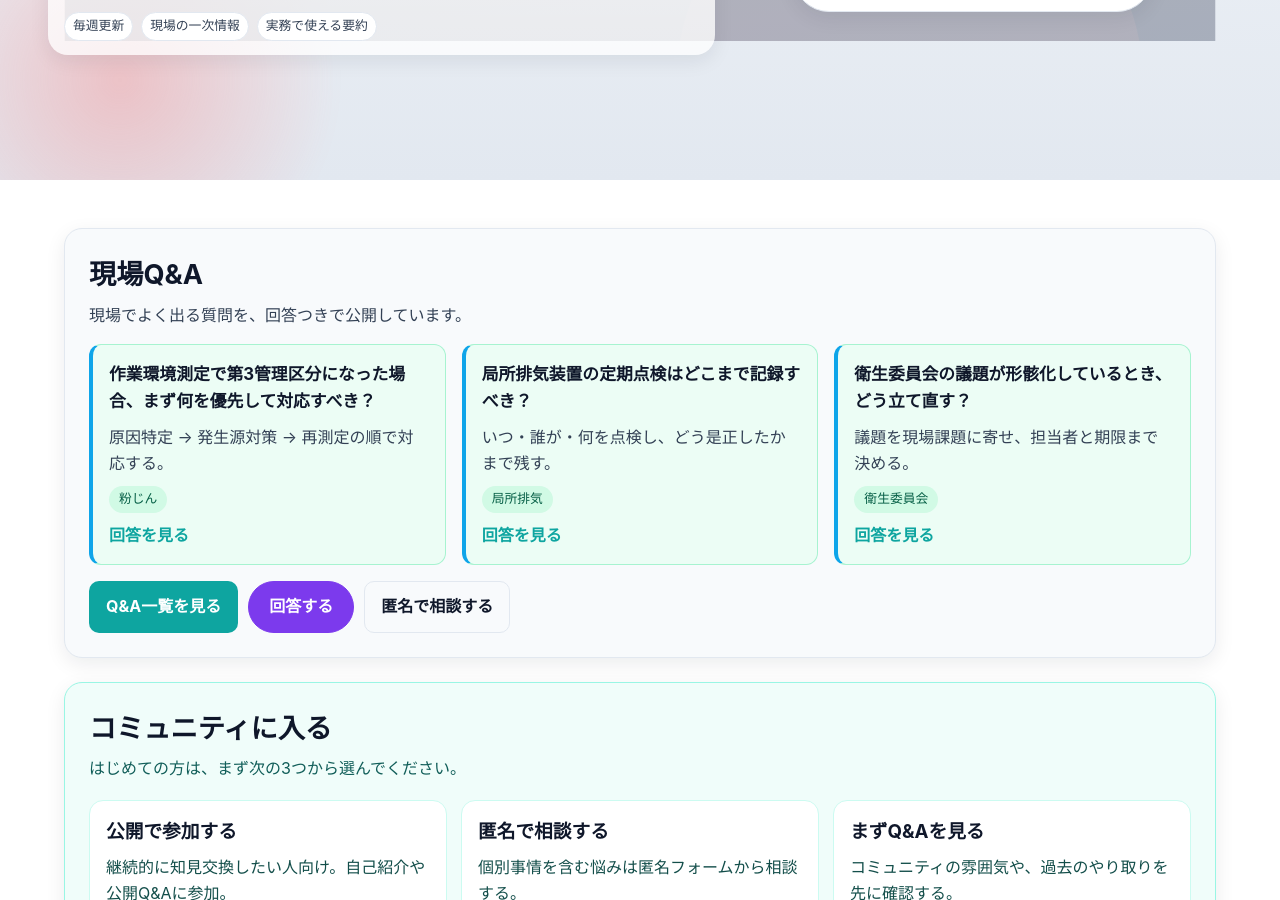
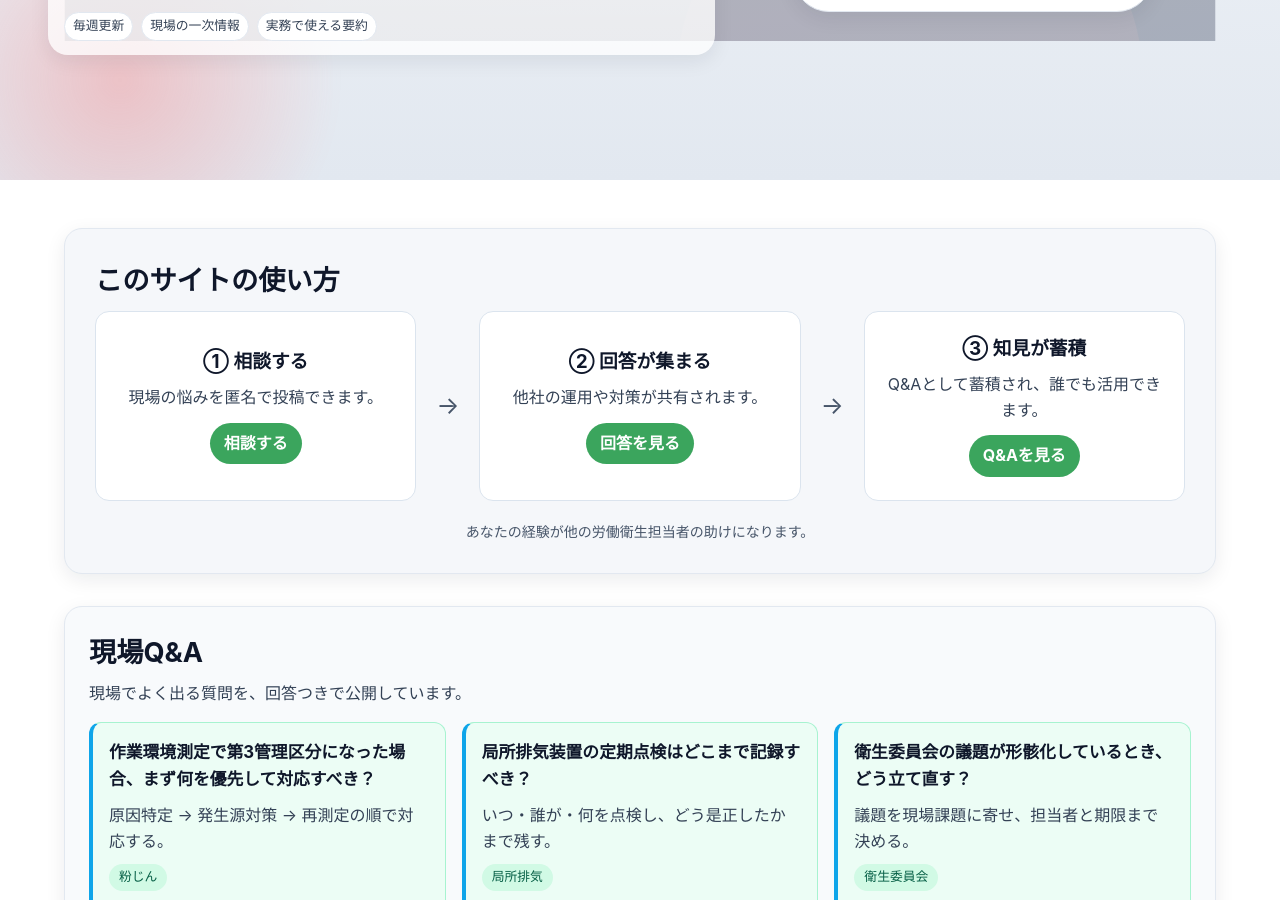
Before and after one commit to rodoeisei-lab/rodoeisei-lab, a Jekyll site: the page built from index.md, in a window 1280 px wide and 900 px high, scrolled down 676 px. Built offline with Jekyll 4.4.1, drawn with Linux system fonts in a browser that asks for light colours.

Commit message:
Add homepage participation flow section

```diff
--- a/_layouts/home.html
+++ b/_layouts/home.html
@@ -75,6 +75,37 @@ layout: base
         </div>
       </div>
     </div>
+  </div>
+</section>
+
+<section class="how-it-works" aria-label="このサイトの使い方">
+  <div class="container">
+    <h2>このサイトの使い方</h2>
+    <div class="flow">
+      <div class="flow-step">
+        <h3>① 相談する</h3>
+        <p>現場の悩みを匿名で投稿できます。</p>
+        <a href="{{ '/qa/ask/' | relative_url }}" class="flow-btn">相談する</a>
+      </div>
+
+      <div class="flow-arrow" aria-hidden="true">→</div>
+
+      <div class="flow-step">
+        <h3>② 回答が集まる</h3>
+        <p>他社の運用や対策が共有されます。</p>
+        <a href="{{ '/answer/' | relative_url }}" class="flow-btn">回答を見る</a>
+      </div>
+
+      <div class="flow-arrow" aria-hidden="true">→</div>
+
+      <div class="flow-step">
+        <h3>③ 知見が蓄積</h3>
+        <p>Q&amp;Aとして蓄積され、誰でも活用できます。</p>
+        <a href="{{ '/qa/' | relative_url }}" class="flow-btn">Q&amp;Aを見る</a>
+      </div>
+    </div>
+
+    <p class="flow-note">あなたの経験が他の労働衛生担当者の助けになります。</p>
   </div>
 </section>
 
--- a/assets/css/main.css
+++ b/assets/css/main.css
@@ -1522,6 +1522,83 @@ section { margin: var(--space-5) 0; }
 }
 
 
+.how-it-works {
+  margin: 24px 0 32px;
+}
+
+.how-it-works .container {
+  background: #f5f7fa;
+  border: 1px solid var(--border);
+  border-radius: 18px;
+  padding: 30px;
+  box-shadow: var(--surface-shadow);
+}
+
+.how-it-works h2 {
+  margin: 0 0 8px;
+  font-size: 1.7rem;
+}
+
+.flow {
+  display: flex;
+  align-items: stretch;
+  justify-content: space-between;
+  gap: 20px;
+}
+
+.flow-step {
+  flex: 1;
+  background: #fff;
+  border: 1px solid #dbe4ee;
+  border-radius: 14px;
+  padding: 20px;
+  text-align: center;
+  display: flex;
+  flex-direction: column;
+  justify-content: center;
+  min-height: 190px;
+}
+
+.flow-step h3 {
+  margin: 0 0 8px;
+}
+
+.flow-step p {
+  margin: 0;
+  color: var(--text-soft);
+}
+
+.flow-arrow {
+  display: flex;
+  align-items: center;
+  justify-content: center;
+  font-size: 24px;
+  color: var(--muted);
+}
+
+.flow-btn {
+  display: inline-block;
+  margin-top: 12px;
+  padding: 8px 14px;
+  background: #3ba55d;
+  color: #fff !important;
+  border-radius: 999px;
+  font-weight: 700;
+  align-self: center;
+}
+
+.flow-btn:hover {
+  background: #2f8a4c;
+  color: #fff !important;
+}
+
+.flow-note {
+  margin: 20px 0 0;
+  text-align: center;
+  font-size: 14px;
+  color: var(--muted);
+}
+
 .weekly-questions {
   margin: 24px 0 32px;
 }
@@ -1844,8 +1921,31 @@ main#main .section .container a:not(.btn-step):not(.btn-step-primary):not(.btn-a
 }
 
 @media (max-width: 768px) {
+  .how-it-works .container,
   .weekly-questions .container {
     padding: 18px;
+  }
+
+  .flow {
+    flex-direction: column;
+    align-items: stretch;
+  }
+
+  .flow-step {
+    min-height: auto;
+  }
+
+  .flow-arrow {
+    font-size: 22px;
+  }
+
+  .flow-arrow::before {
+    content: '↓';
+  }
+
+  .flow-arrow {
+    color: transparent;
+    line-height: 1;
   }
 
   .open-questions .container {
```
